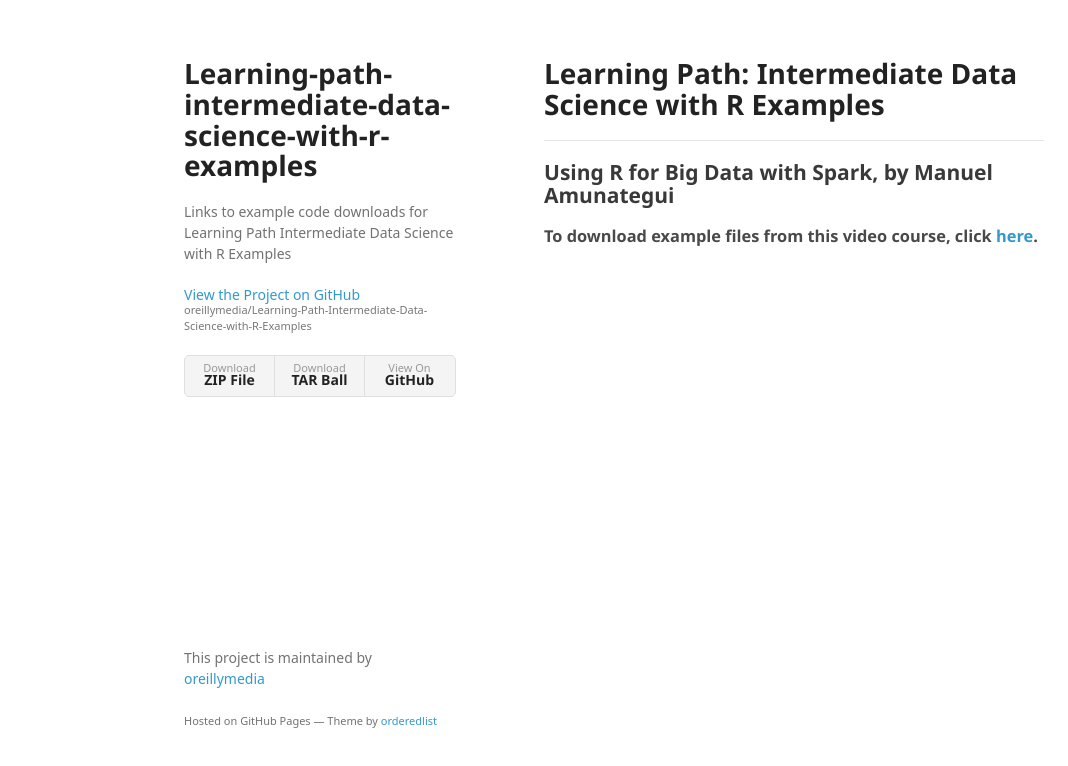
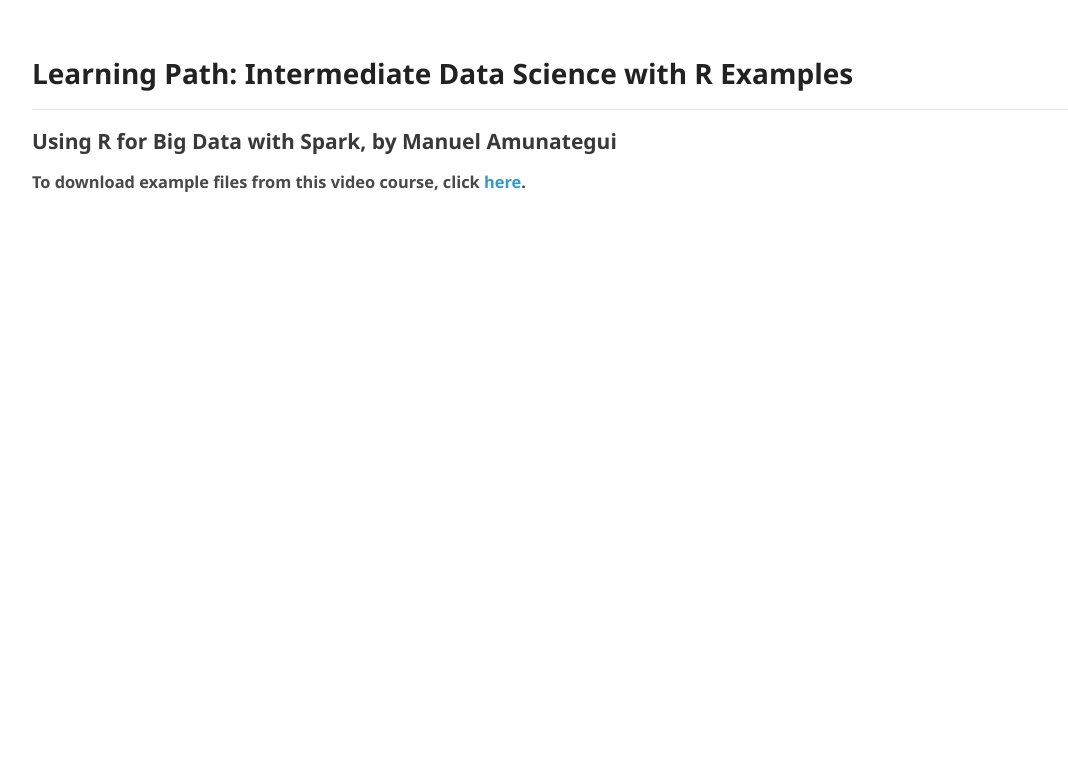
Before and after one commit to BetterJiang/Learning-Path-Intermediate-Data-Science-with-R-Examples, a plain HTML site: page index.html in a window 1280 px wide. Shown: the whole page, without its empty margins (26-1094 px from the left). Drawn offline with Linux system fonts and the light colour scheme; a web font is replaced by a local one.

Commit message:
Update index.html

```diff
--- a/index.html
+++ b/index.html
@@ -13,21 +13,6 @@
     <![endif]-->
   </head>
   <body>
-    <div class="wrapper">
-      <header>
-        <h1>Learning-path-intermediate-data-science-with-r-examples</h1>
-        <p>Links to example code downloads for Learning Path Intermediate Data Science with R Examples</p>
-
-        <p class="view"><a href="https://github.com/oreillymedia/Learning-Path-Intermediate-Data-Science-with-R-Examples">View the Project on GitHub <small>oreillymedia/Learning-Path-Intermediate-Data-Science-with-R-Examples</small></a></p>
-
-
-        <ul>
-          <li><a href="https://github.com/oreillymedia/Learning-Path-Intermediate-Data-Science-with-R-Examples/zipball/master">Download <strong>ZIP File</strong></a></li>
-          <li><a href="https://github.com/oreillymedia/Learning-Path-Intermediate-Data-Science-with-R-Examples/tarball/master">Download <strong>TAR Ball</strong></a></li>
-          <li><a href="https://github.com/oreillymedia/Learning-Path-Intermediate-Data-Science-with-R-Examples">View On <strong>GitHub</strong></a></li>
-        </ul>
-      </header>
-      <section>
         <h1>
 <a id="learning-path-intermediate-data-science-with-r-examples" class="anchor" href="#learning-path-intermediate-data-science-with-r-examples" aria-hidden="true"><span aria-hidden="true" class="octicon octicon-link"></span></a>Learning Path: Intermediate Data Science with R Examples</h1>
 
@@ -38,13 +23,5 @@
 
 <h3>
 <a id="to-download-example-files-from-this-video-course-click-here" class="anchor" href="#to-download-example-files-from-this-video-course-click-here" aria-hidden="true"><span aria-hidden="true" class="octicon octicon-link"></span></a>To download example files from this video course, click <a href="http://examples.oreilly.com/0636920056621/">here</a>.</h3>
-      </section>
-      <footer>
-        <p>This project is maintained by <a href="https://github.com/oreillymedia">oreillymedia</a></p>
-        <p><small>Hosted on GitHub Pages &mdash; Theme by <a href="https://github.com/orderedlist">orderedlist</a></small></p>
-      </footer>
-    </div>
-    <script src="javascripts/scale.fix.js"></script>
-
   </body>
 </html>
```
